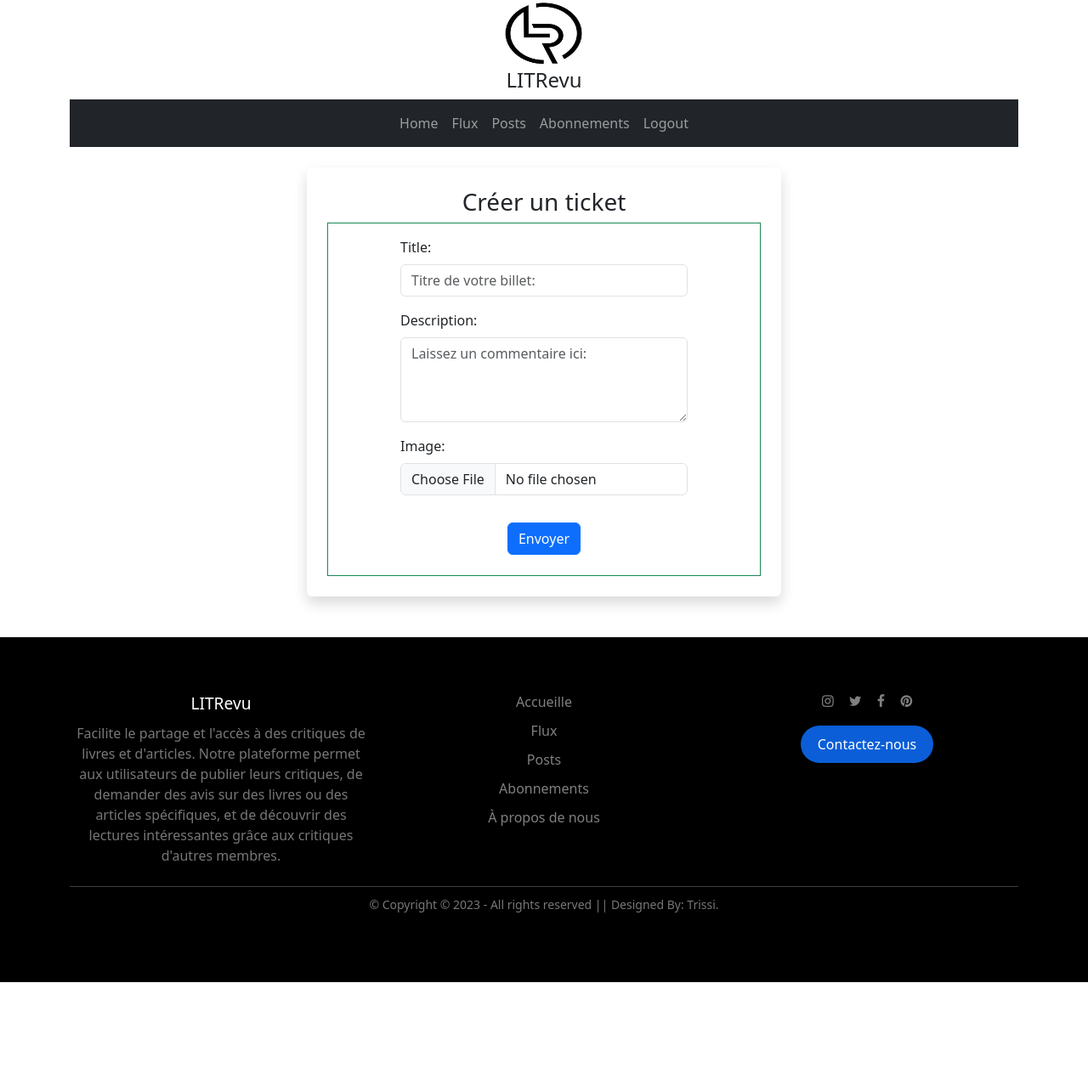
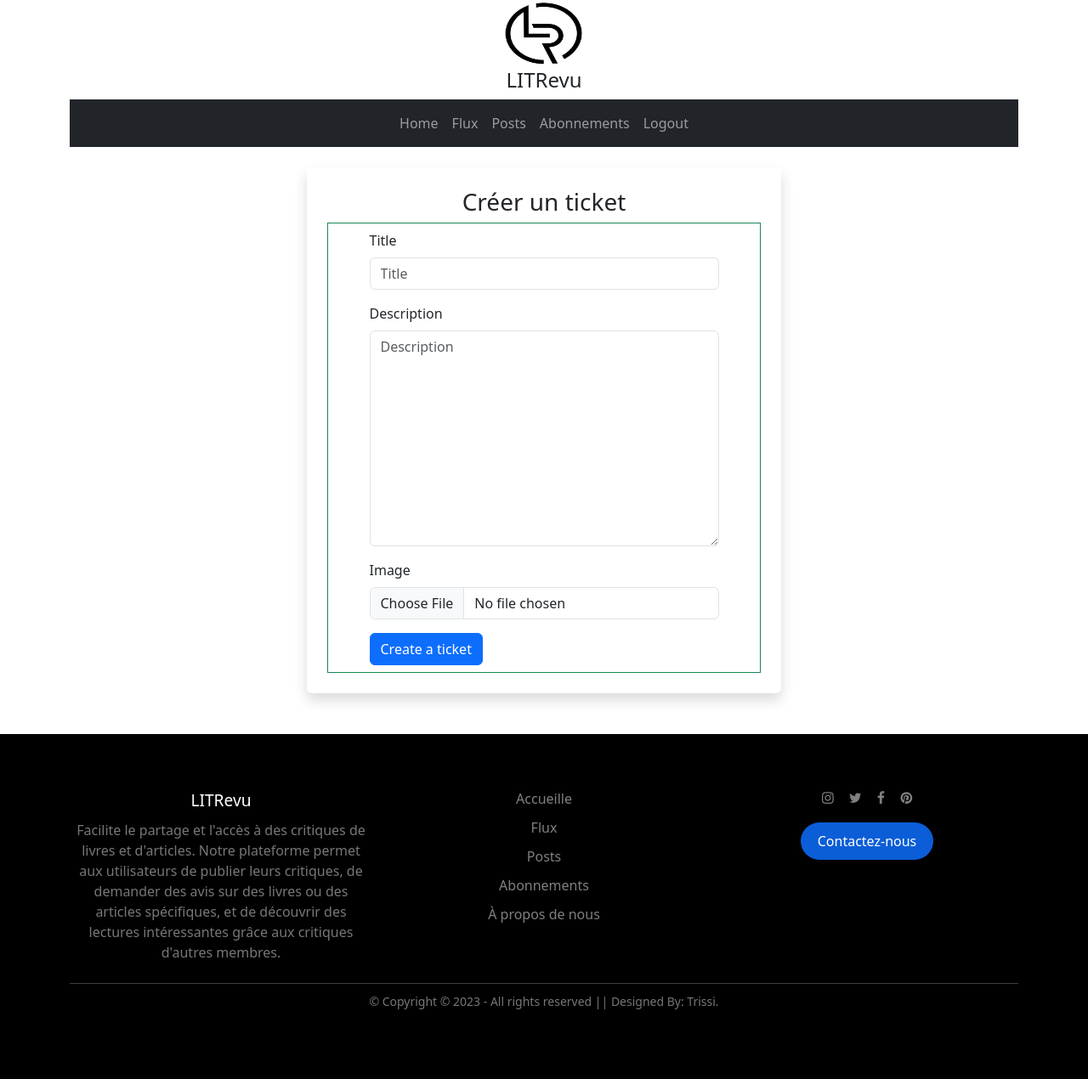
Before and after one commit to SalehTrissi/P9-LITRevu-Trissi-MohammadSaleh, a Django app: page /blog/ticket/create/ in a window 1280 px wide. Shown: the whole page at 85% size. Before the commit the page ends 1156 px from the top, so only its background shows below. Run offline with Django 4.2, Linux system fonts and the light colour scheme; the visitor is signed in with stand-in values (Sample User, id 1); some libraries are stand-ins or nearby versions; some web fonts are replaced.

Commit message:
Lesson 27/07/2023 - Helped on django bootstrap

```diff
--- a/LITRevu/LITRevu/settings.py
+++ b/LITRevu/LITRevu/settings.py
@@ -39,6 +39,7 @@ INSTALLED_APPS = [
     'django.contrib.messages',
     'django.contrib.staticfiles',
     'django_extensions',
+    "django_bootstrap5",
     'authentication',
     'blog',
 ]
--- a/LITRevu/blog/forms.py
+++ b/LITRevu/blog/forms.py
@@ -3,6 +3,8 @@ from django.urls import reverse_lazy
 from . import models
 
 class TicketForm(forms.ModelForm):
+    edit_ticket = forms.BooleanField(widget=forms.HiddenInput, initial=True)
+
     class Meta:
         model = models.Ticket
         fields = ['title', 'description', 'image']
--- a/LITRevu/blog/templates/blog/create_ticket.html
+++ b/LITRevu/blog/templates/blog/create_ticket.html
@@ -1,29 +1,19 @@
 {% extends 'base.html' %}
+{% load django_bootstrap5 %}
 
 {% block content %}
 <div class= "col-md-6 shadow p-4 mt-4 mb-5 bg-body rounded mx-auto">
     <h3 class="text-center hr">Créer un ticket</h3>
-    <div class="form border border-success d-flex justify-content-center ">
+    <div class="form border border-success d-flex justify-content-center p-2">
         <form method="POST">
+            {% if form.errors %}
+            <div class="alert alert-danger" role="alert">
+                {{ form.errors }}
+            </div>
+        {% endif %}
             {% csrf_token %}
-            <div class="mb-3 mt-3">
-                <label class="form-label">Title:</label>
-                <input type="text" class="form-control" aria-describedby="TitleHelp" name='title' placeholder='Titre de votre billet:'>
-            </div>
-
-            <div class="mb-3 mt-3">
-                <label class="form-label">Description:</label>
-                <textarea class="form-control" name='description' placeholder="Laissez un commentaire ici:" style="height: 100px"></textarea>
-            </div>
-
-            <div class="mb-3 mt-3">
-                <label class="form-label">Image:</label>
-                <input type="file" class="form-control" name='image' aria-label="Télécharger">
-            </div>
-
-            <div class="d-flex justify-content-center">
-                <button type="submit" class="btn btn-primary mx-auto mb-4 mt-3">Envoyer</button>
-            </div>
+            {% bootstrap_form form %}
+            {% bootstrap_button button_type="submit" content="Create a ticket" %}
         </form>
     </div>
 </div>
--- a/LITRevu/blog/templates/blog/header.html
+++ b/LITRevu/blog/templates/blog/header.html
@@ -15,7 +15,7 @@
     <div class="container-fluid">
       <ul class="navbar-nav m-auto ">
         <li class="nav-item active">
-          <a href="#" class="nav-link ">Home</a>
+          <a href="{% url "blog:home" %}" class="nav-link ">Home</a>
         </li>
         <li class="nav-item"><a href="#" class="nav-link">Flux</a></li>
         <li class="nav-item"><a href="#" class="nav-link">Posts</a></li>
```
